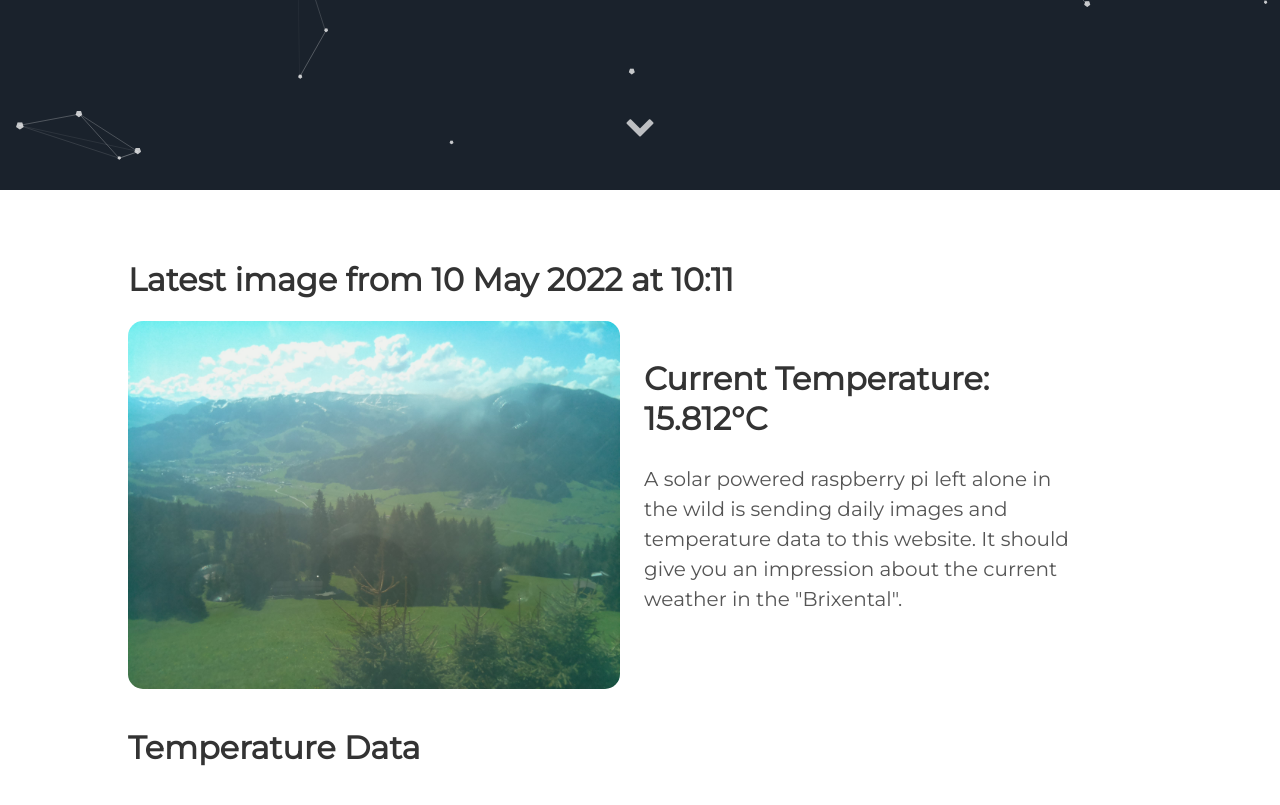
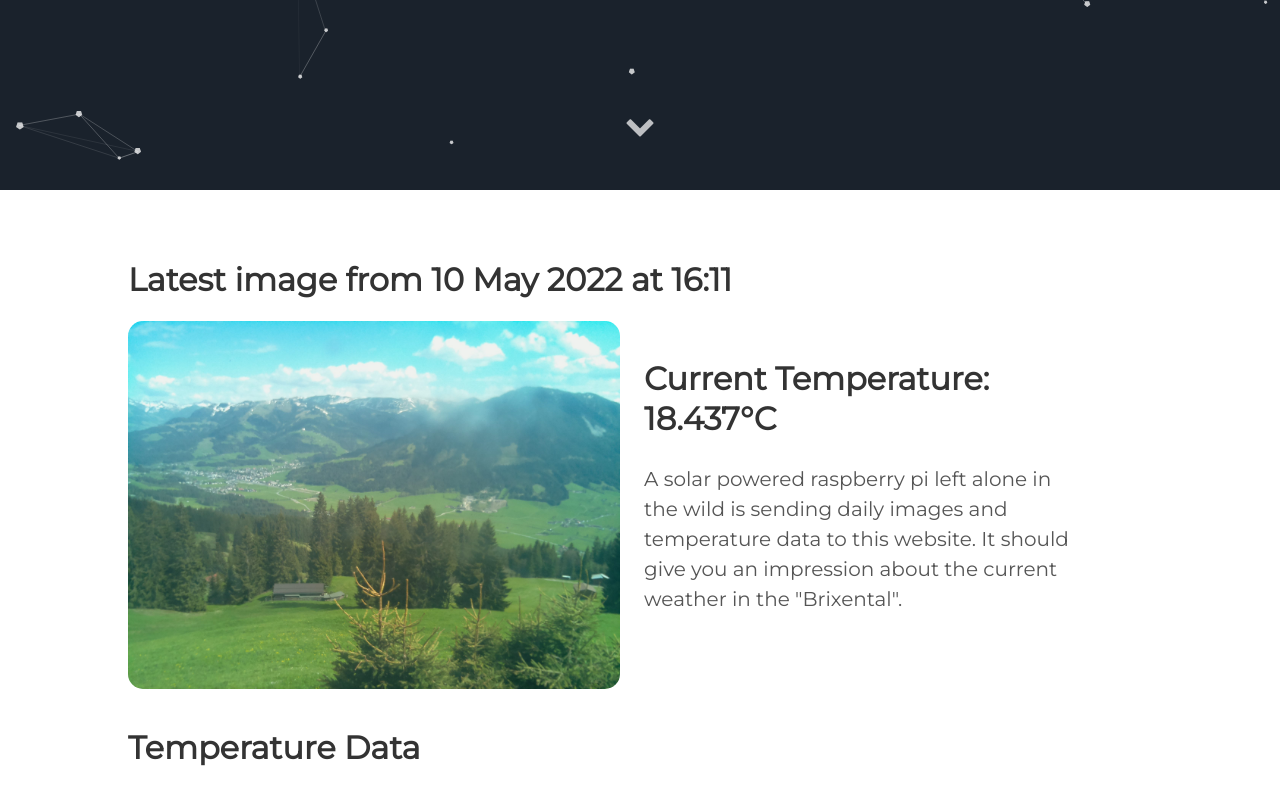
Before and after one commit to vektorious/vektorious.github.io, a Jekyll site: the page built from resources/huette.md, in a window 1280 px wide and 900 px high, scrolled down 710 px. Shown: the top 805 px of the window. Built offline with Jekyll 4.4.1, drawn with Linux system fonts in a browser that asks for light colours.

Commit message:
I'm a bot beep boop

```diff
--- a/resources/huette.md
+++ b/resources/huette.md
@@ -6,13 +6,13 @@ image: '/assets/img/'
 description: 'Live image from the Austrian alps'
 twitter_text: ' '
 ---
-## Latest image from 10 May 2022 at 10:11
+## Latest image from 10 May 2022 at 16:11
 <div class="huette">
   <div class="huette-image">
     <img src="{{ "/assets/img/huette.jpg" | prepend: site.baseurl }}">
   </div>
   <div class="huette-text">
-        <h2>Current Temperature: 15.812°C</h2>
+        <h2>Current Temperature: 18.437°C</h2>
         <p>A solar powered raspberry pi left alone in the wild is sending daily images and temperature data to this website. It should give you an impression about the current weather in the "Brixental".</p>
 
   </div>
```
Also changed, not shown: rpi-script/2022-05-10_160935.txt (renamed from rpi-script/2022-05-10_100941.txt, +5 -5 lines), rpi-script/huette.md (+2 -2 lines), assets/img/huette.jpg, assets/img/temp_plot.png, rpi-script/temp_plot.png, 1 other file.
